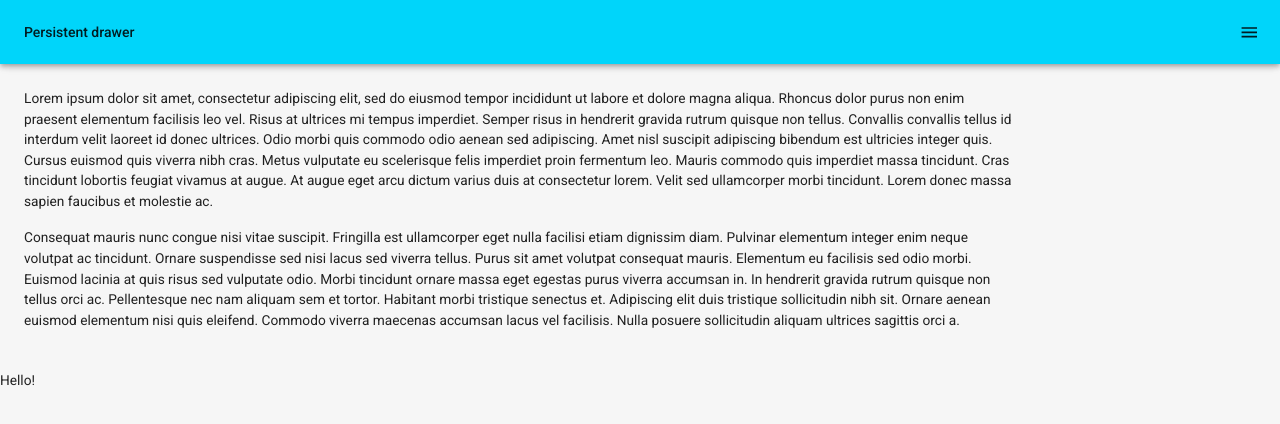
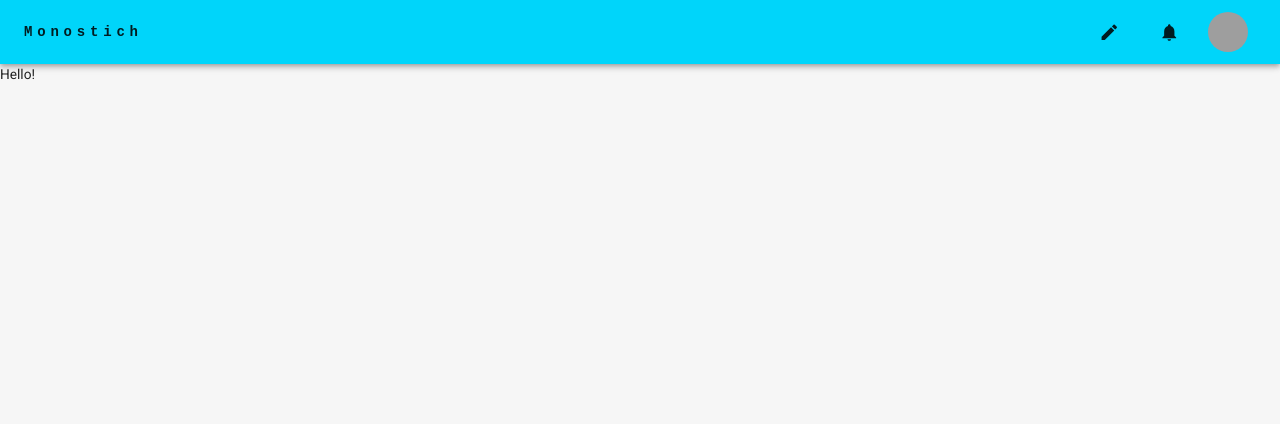
Before and after one commit to dingbat-weasel/monostich, a React (Create React App) app in the folder client/: page / in a window 1280 px wide. Shown: the top 424 px of the page. Built offline with nearby package versions, Linux system fonts and the light colour scheme; grey boxes are pictures that could not be loaded; the HTML template or start-up script is replaced by a standard one.

Commit message:
navbar in decent condition, needs links and updates on dropdowns etc

```diff
--- a/client/src/App.js
+++ b/client/src/App.js
@@ -60,7 +60,7 @@ function App() {
     <Router>
       <ThemeProvider theme={theme}>
         <CssBaseline />
-        <PersistentDrawerLeft />
+        <Navbar />
         <Routes>
           <Route path="/" element={<Home />} />
         </Routes>
--- a/client/src/components/Navbar/Navbar.jsx
+++ b/client/src/components/Navbar/Navbar.jsx
@@ -13,11 +13,14 @@ import Button from "@mui/material/Button";
 import Tooltip from "@mui/material/Tooltip";
 import MenuItem from "@mui/material/MenuItem";
 import SearchIcon from "@mui/icons-material/Search";
-import { Notifications } from "@mui/icons-material";
+import { Create, Notifications } from "@mui/icons-material";
 import InputBase from "@mui/material/InputBase";
+import CreateIcon from "@mui/icons-material/Create";
+import NotificationsIcon from "@mui/icons-material/Notifications";
 
-const pages = ["Notifications", "Dark/Light Toggle"];
-const settings = ["Profile", "Logout"];
+const pages = ["Profile", "Notifications", "Dark/Light Toggle", "Logout"];
+const navItemsAtLargeScreen = ["Create Poem", "Notifications"];
+const settings = ["Profile", "Dark/Light Toggle", "Logout"];
 
 const Search = styled("div")(({ theme }) => ({
   position: "relative",
@@ -109,7 +112,7 @@ function Navbar() {
           </Typography>
 
           {/* Hamburger left-side at md- */}
-          <Box sx={{ flexGrow: 1, display: { xs: "flex", md: "none" } }}>
+          <Box sx={{ flexGrow: 0, display: { xs: "flex", md: "none" } }}>
             <IconButton
               size="large"
               aria-label="account of current user"
@@ -143,7 +146,6 @@ function Navbar() {
                   <Typography textAlign="center">{page}</Typography>
                 </MenuItem>
               ))}
-              <Notifications sx={{ fontSize: "25px" }} />
             </Menu>
           </Box>
 
@@ -153,9 +155,9 @@ function Navbar() {
             component="a"
             href=""
             sx={{
-              mr: 2,
               display: { xs: "flex", md: "none" },
               flexGrow: 1,
+              justifyContent: "center",
               fontFamily: "monospace",
               fontWeight: 700,
               letterSpacing: ".3rem",
@@ -165,28 +167,56 @@ function Navbar() {
           >
             Monostich
           </Typography>
-          <Search display={{ xs: "none", md: "flex" }}>
-            <SearchIconWrapper>
-              <SearchIcon />
-            </SearchIconWrapper>
-            <StyledInputBase
-              placeholder="Search…"
-              inputProps={{ "aria-label": "search" }}
-            />
-          </Search>
-          <Box sx={{ flexGrow: 1, display: { xs: "none", md: "flex" } }}>
-            {pages.map((page) => (
-              <Button
-                key={page}
-                onClick={handleCloseNavMenu}
-                sx={{ my: 2, color: "white", display: "block" }}
+          <Box sx={{ flexGrow: 0, display: { xs: "flex", md: "none" } }}>
+            <IconButton
+              size="large"
+              aria-label="account of current user"
+              aria-controls="menu-appbar"
+              aria-haspopup="true"
+              onClick={handleOpenNavMenu}
+              color="inherit"
+            >
+              <CreateIcon />
+            </IconButton>
+          </Box>
+          <Box
+            sx={{
+              justifyContent: "flex-end",
+              flexGrow: 1,
+              display: { xs: "none", md: "flex" },
+            }}
+          >
+            <Box
+              sx={{ p: 1, flexGrow: 0, display: { xs: "none", md: "flex" } }}
+            >
+              <IconButton
+                size="large"
+                aria-label="create new poem"
+                aria-controls="menu-appbar"
+                aria-haspopup="true"
+                onClick={handleOpenNavMenu}
+                color="inherit"
               >
-                {page}
-              </Button>
-            ))}
+                <CreateIcon />
+              </IconButton>
+            </Box>
+            <Box
+              sx={{ p: 1, flexGrow: 0, display: { xs: "none", md: "flex" } }}
+            >
+              <IconButton
+                size="large"
+                aria-label="notifications page"
+                aria-controls="menu-appbar"
+                aria-haspopup="false"
+                onClick={handleOpenNavMenu}
+                color="inherit"
+              >
+                <NotificationsIcon />
+              </IconButton>
+            </Box>
           </Box>
 
-          <Box sx={{ flexGrow: 0 }}>
+          <Box sx={{ p: 1, flexGrow: 0, display: { xs: "none", md: "flex" } }}>
             <Tooltip title="Open settings">
               <IconButton onClick={handleOpenUserMenu} sx={{ p: 0 }}>
                 <Avatar alt={userName} src={profilePicture} />
```
